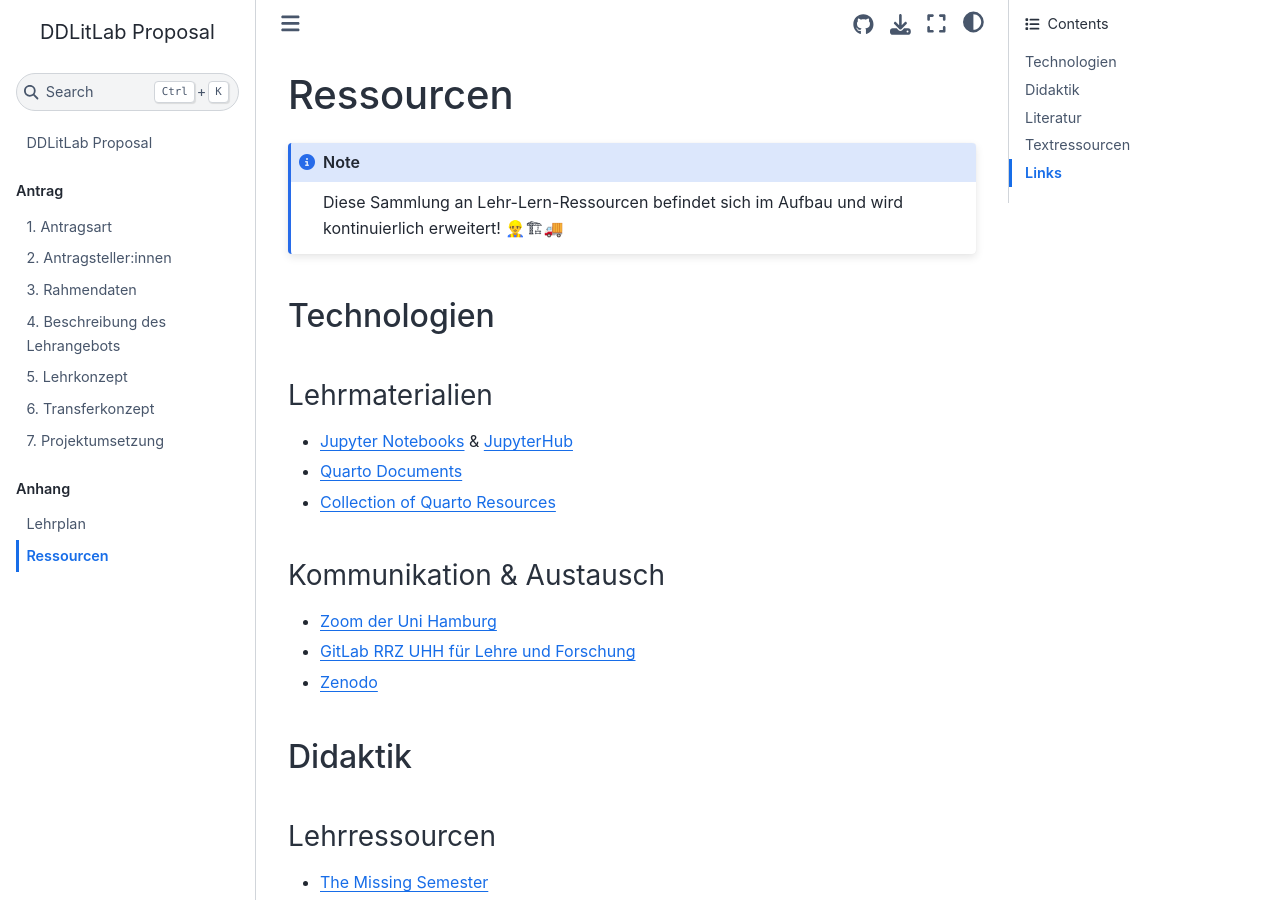
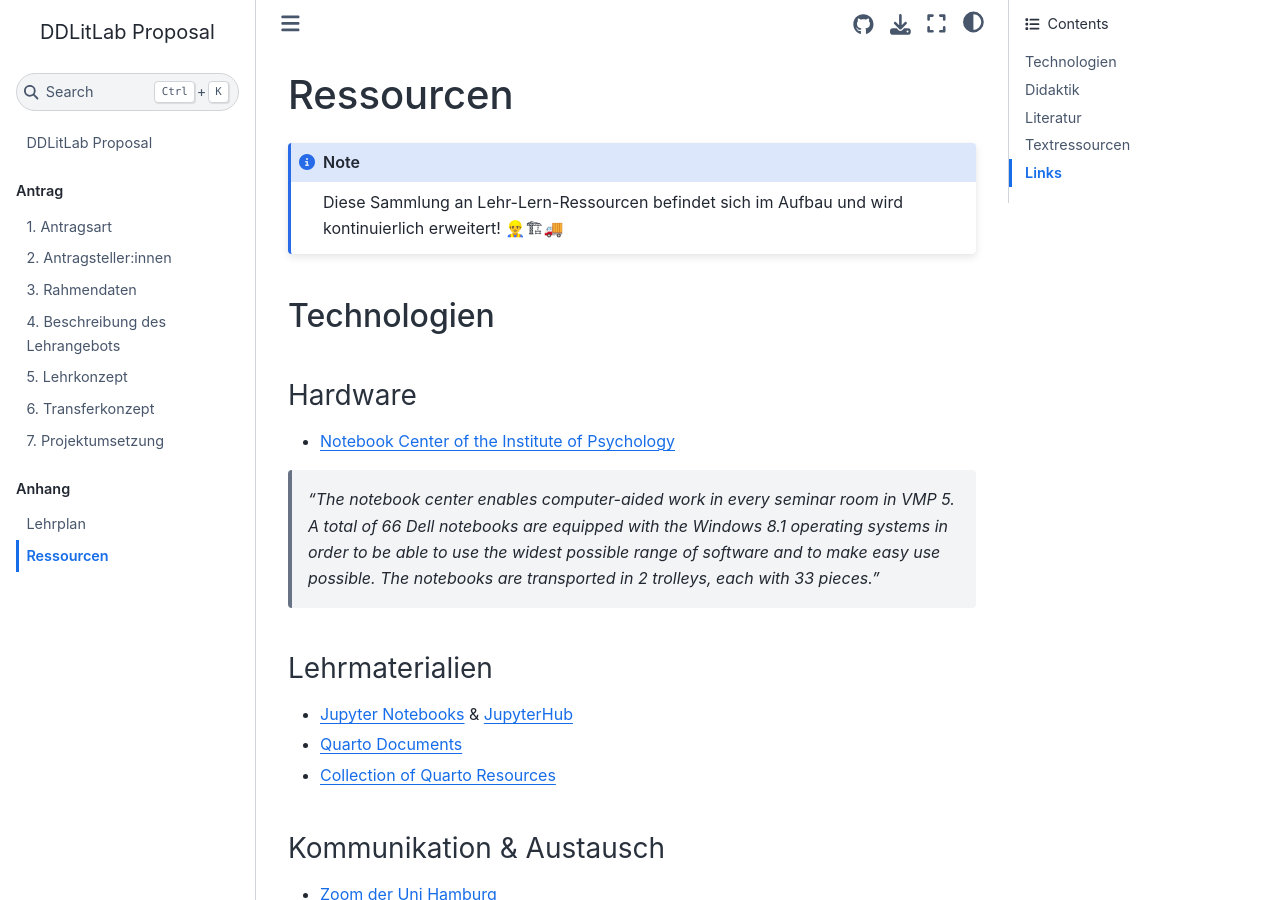
Before and after one commit to lnnrtwttkhn/ddlitlab-proposal, a Jupyter Book: the page built from docs/ressourcen.md, in a window 1280 px wide and 900 px high. Built offline with Jupyter Book 1.0.4 settings and Sphinx 7.4.7 and the Sphinx Book theme 1.1.4, drawn with Linux system fonts in a browser that asks for light colours.

Commit message:
add note about notebook centre

````diff
--- a/docs/ressourcen.md
+++ b/docs/ressourcen.md
@@ -5,6 +5,14 @@ Diese Sammlung an Lehr-Lern-Ressourcen befindet sich im Aufbau und wird kontinui
 ```
 
 ## Technologien
+
+### Hardware
+
+- [Notebook Center of the Institute of Psychology](https://www.psy.uni-hamburg.de/en/service/notebookcenter.html)
+
+> *"The notebook center enables computer-aided work in every seminar room in VMP 5.
+A total of 66 Dell notebooks are equipped with the Windows 8.1 operating systems in order to be able to use the widest possible range of software and to make easy use possible.
+The notebooks are transported in 2 trolleys, each with 33 pieces."*
 
 ### Lehrmaterialien
 
````
